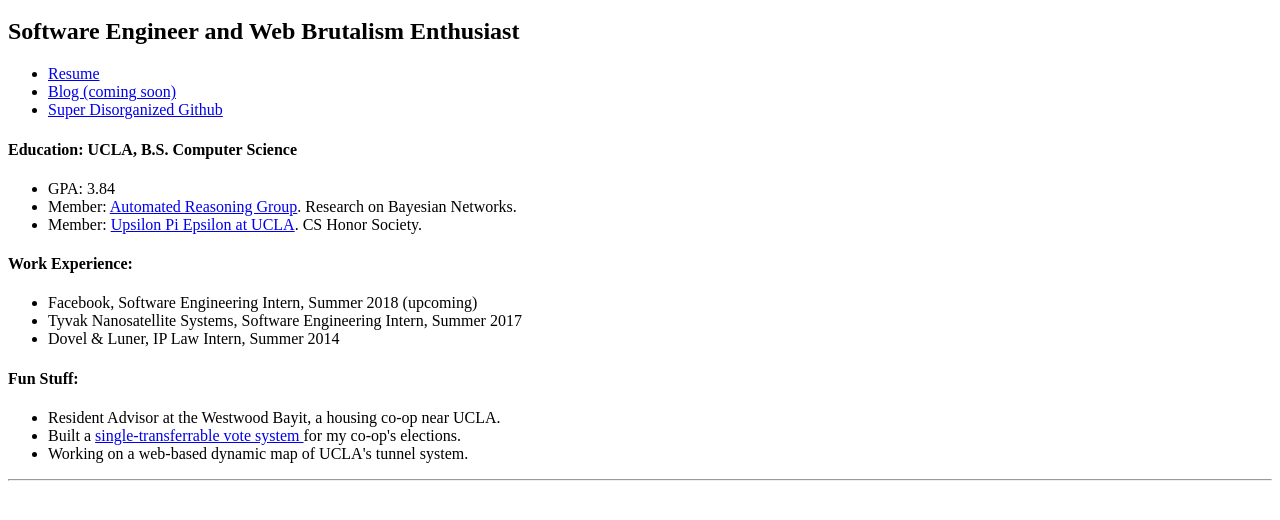
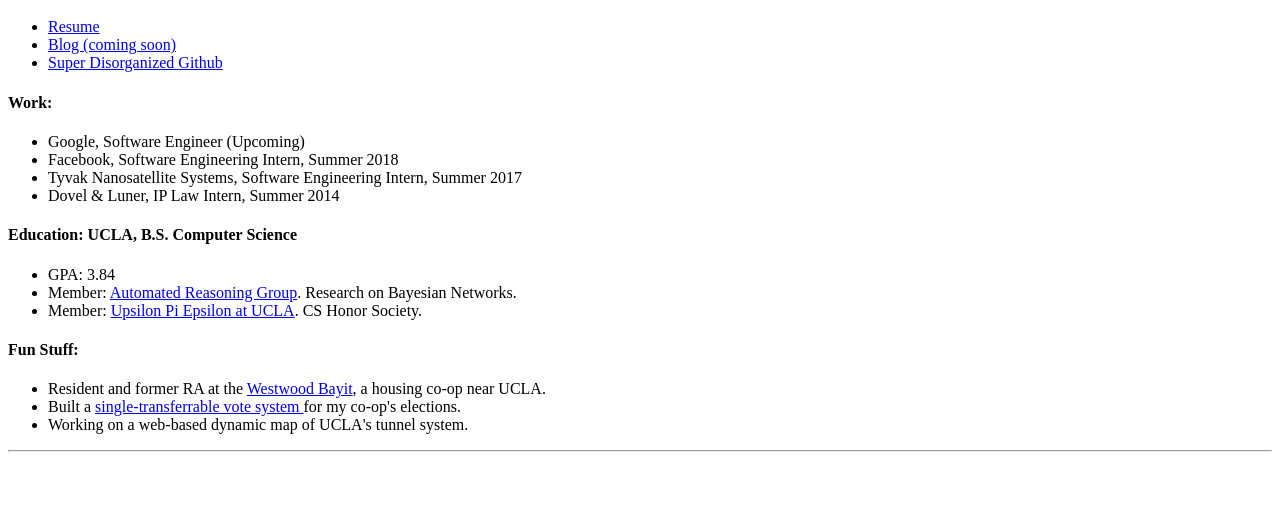
Before and after one commit to YaacovTarko/YaacovTarko, a plain HTML site: page index.html in a window 1280 px wide. Shown: the part 48-568 px from the top of the page. Drawn offline with Linux system fonts and the light colour scheme.

Commit message:
Updated resume and stuff

```diff
--- a/index.html
+++ b/index.html
@@ -12,12 +12,19 @@
 <body>
 
 <h1>Yaacov Tarko</h1>
-<h2>Software Engineer and Web Brutalism Enthusiast</h2>
 
 <ul>
 <li><a href='Resume.pdf'>Resume</a></li>
 <li><a href='#'>Blog (coming soon)</a></li>
 <li><a href='https://github.com/YaacovTarko'>Super Disorganized Github</a></li>
+</ul>
+
+<h4>Work:</h4>
+<ul>
+<li>Google, Software Engineer (Upcoming) </li>
+<li>Facebook, Software Engineering Intern, Summer 2018 </li>
+<li>Tyvak Nanosatellite Systems, Software Engineering Intern, Summer 2017</li>
+<li>Dovel & Luner, IP Law Intern, Summer 2014</li>
 </ul>
 
 <div>
@@ -29,16 +36,9 @@
 </ul>
 </div>
 
-<h4>Work Experience:</h4>
-<ul>
-<li>Facebook, Software Engineering Intern, Summer 2018 (upcoming)</li>
-<li>Tyvak Nanosatellite Systems, Software Engineering Intern, Summer 2017</li>
-<li>Dovel & Luner, IP Law Intern, Summer 2014</li>
-</ul>
-
 <h4>Fun Stuff:</h4>
 <ul>
-<li>Resident Advisor at the Westwood Bayit, a housing co-op near UCLA.</li>
+<li>Resident and former RA at the <a href='http://uclabayit.org/index.html'> Westwood Bayit</a>, a housing co-op near UCLA.</li>
 <li>Built a <a href='https://github.com/YaacovTarko/Bayit_elections'> single-transferrable vote system </a> for my co-op's elections.</li>
 <li> Working on a web-based dynamic map of UCLA's tunnel system. </li>
 </ul>
```
Also changed, not shown: 1 other file.
